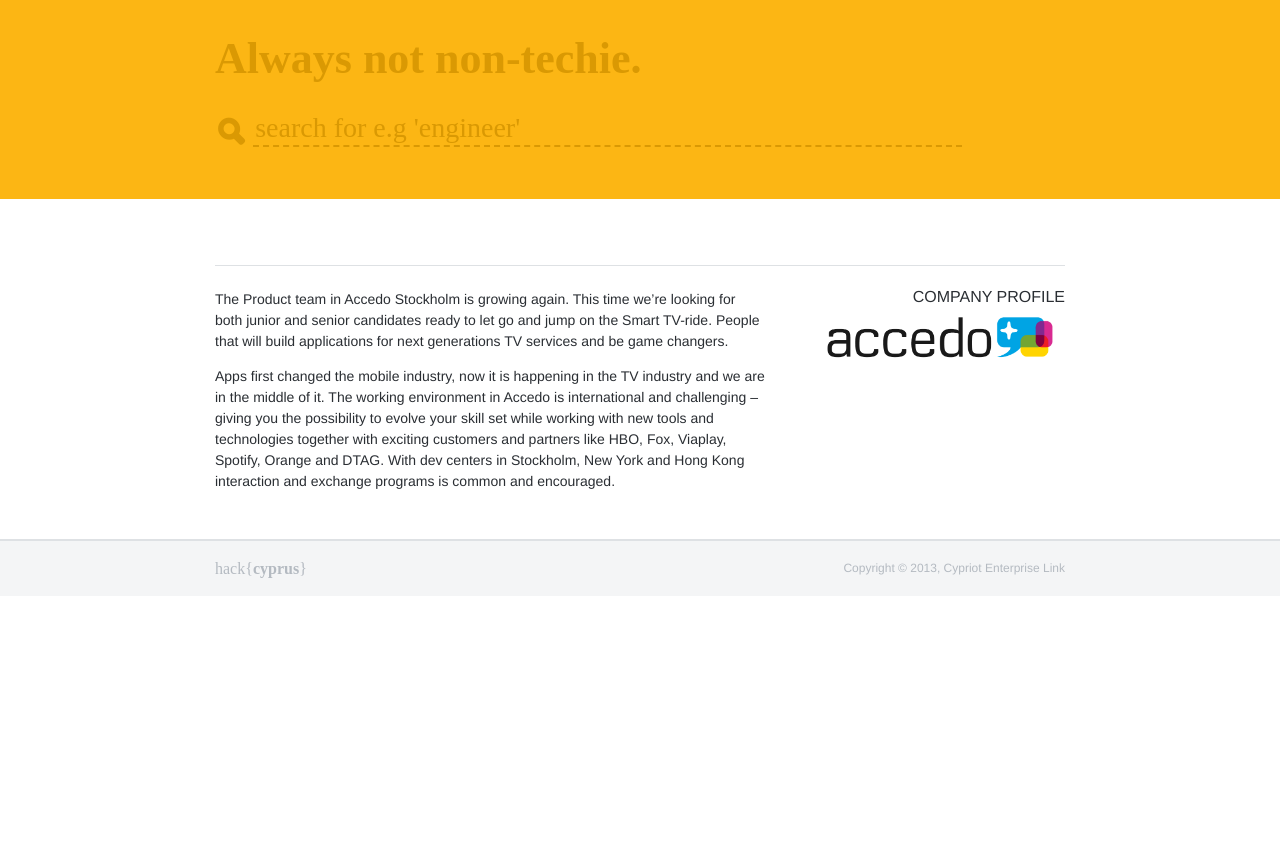
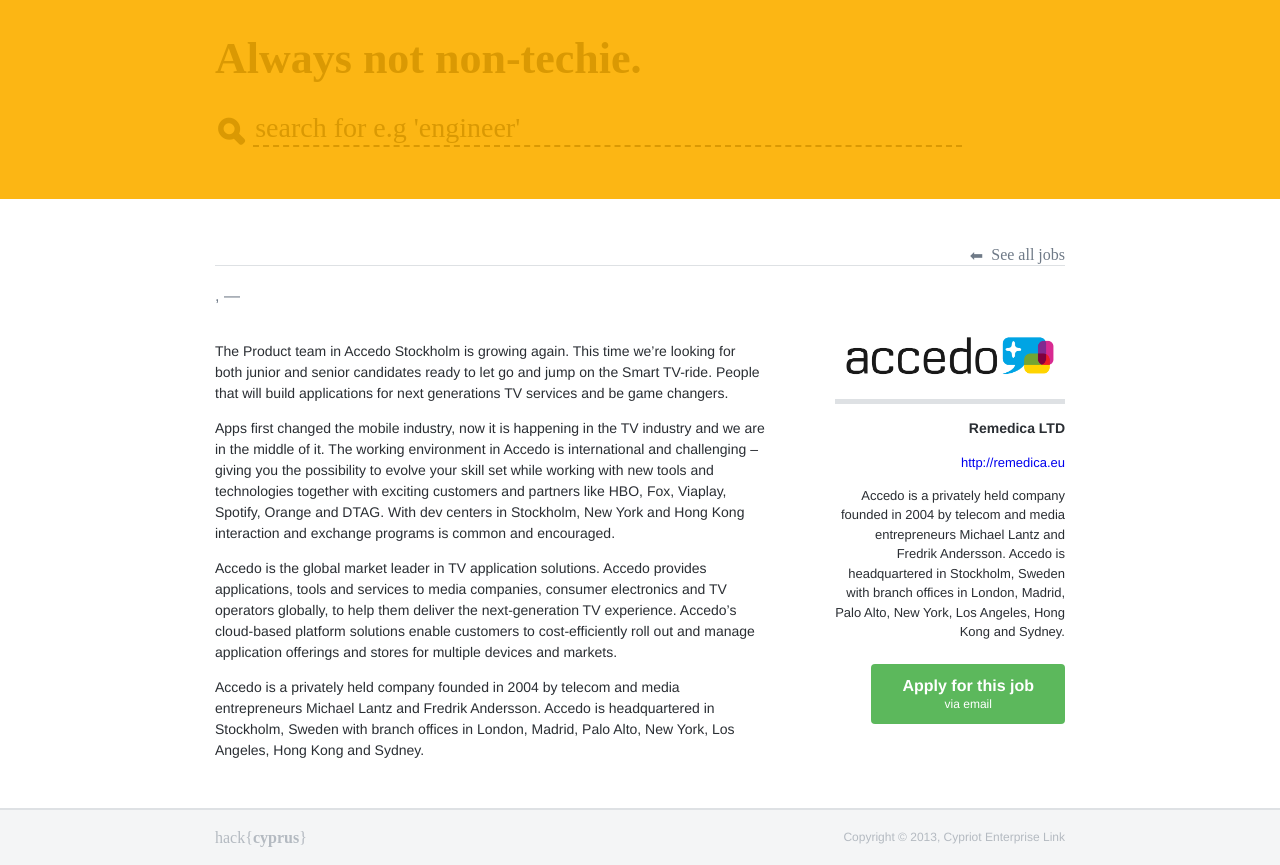
Before and after one commit to hackcyprus/jobber, a Flask app: template jobber/templates/job.html in a window 1280 px wide. Shown: the part 55-920 px from the top of the page. Before the commit the page ends 633 px from the top, so only its background shows below. Run offline with Flask 2, Linux system fonts and the light colour scheme; the template is opened without the code that fills it, so the values that code supplies are empty; parts of the project's set-up code (start-up, migrations or seed data) failed here and were passed over; some libraries are stand-ins or nearby versions.

Commit message:
Prop up the jobs page a bit more

```diff
--- a/jobber/static/less/layout.less
+++ b/jobber/static/less/layout.less
@@ -10,7 +10,6 @@
     font-weight: 500;
     color: @logo-primary;
     text-shadow: 0px 1px 0px darken(@header, 10%);
-    text-decoration: none;
 
     b {
         color: @logo-secondary;
@@ -20,6 +19,24 @@
     span {
         font-weight: 300;
     }
+
+    &:hover {
+        border: none;
+    }
+}
+
+a.btn {
+    display: inline-block;
+    padding: 6px 12px;
+    margin-bottom: 0;
+    font-weight: normal;
+    text-align: center;
+    white-space: nowrap;
+    vertical-align: middle;
+    cursor: pointer;
+    background-image: none;
+    border: 1px solid transparent;
+    border-radius: 4px;
 }
 
 header {
@@ -44,7 +61,6 @@
             font-weight: 700;
             a {
                 color: @offwhite;
-                text-decoration: none;
                 text-shadow: 0px 1px 0px darken(@header, 10%);
             }
         }
--- a/jobber/static/less/page-job.less
+++ b/jobber/static/less/page-job.less
@@ -1,32 +1,80 @@
 #job {
 
     h1 {
-        margin: 0 0 9px 0;
+        margin: 0;
         padding: 0 0 33px 0;
         border-bottom: 1px solid @rule;
+
+        a {
+            float: right;
+            color: @gray;
+            font-size: 0.5em;
+            font-weight: 500;
+            position: relative;
+            top: 13px;
+            span {
+                position: relative;
+                top: 1px;
+            }
+        }
     }
 
     p {
         font-size: 0.875em;
     }
 
-    div.description {
+    div.job-description {
         float: left;
         width: 550px;
     }
 
-    div.company {
+    div.infobox {
         float: left;
-        width: 270px;
-        margin: 13px 0 0 30px;
+        width: 230px;
+        margin-left: 70px;
         text-align: right;
 
-        h4 {
-            text-transform: uppercase;
-            font-weight: 400;
-            margin: 0;
-            padding: 0;
+        div.company-logo {
+            padding-bottom: 12px;
+            margin-bottom: 12px;
+            border-bottom: 5px solid @rule;
+            position: relative;
+        }
+
+        div.company-details {
+            margin-bottom: 22px;
+            p.company-name {
+                font-weight: 800;
+            }
+            p.company-about,  p.company-url {
+                font-size: 0.8125em;
+            }
+        }
+
+        div.apply-btn {
+            a.btn {
+                background-color: #5cb85c;
+                padding: 12px 30px;
+                color: white;
+                font-weight: 700;
+                span {
+                    display: block;
+                    font-size: 0.75em;
+                    font-weight: normal;
+                    position: relative;
+                    margin-top: 2px;
+                }
+                &:hover {
+                    background-color: darken(@green, 5%);
+                }
+            }
         }
     }
 
+    h4 {
+        color: @gray;
+        font-weight: 500;
+    }
+
+
 }
--- a/jobber/static/less/page-search-results.less
+++ b/jobber/static/less/page-search-results.less
@@ -16,7 +16,7 @@
         p {
             margin: 0;
             padding: 0;
-            color: #666;
+            color: @gray;
             font-size: 0.875em;
         }
 
@@ -45,17 +45,13 @@
 
                 a {
                     color: @header;
-                    text-decoration: none;
-                    &:hover {
-                        text-decoration: underline;
-                    }
                 }
             }
 
             span {
                 margin: 0;
                 padding: 0;
-                color: #777;
+                color: @gray;
 
             }
         }
--- a/jobber/static/less/typography.less
+++ b/jobber/static/less/typography.less
@@ -21,3 +21,11 @@
 p {
     line-height: 1.5;
 }
+
+a {
+    text-decoration: none;
+    &:hover {
+        border-bottom-style: dashed;
+        border-bottom-width: 1px;
+    }
+}
--- a/jobber/static/less/vars.less
+++ b/jobber/static/less/vars.less
@@ -6,6 +6,8 @@
 @logo-hover: #44dae3;
 @offwhite: #cfd5dd;
 @rule: lighten(@header, 70%);
+@gray: lighten(@header, 30%);
+@green: #49b63b;
 
 // fonts
 @base-font: "open-sans", "helvetica neue", "helvetica", sans-serif;
--- a/jobber/templates/job.html
+++ b/jobber/templates/job.html
@@ -2,14 +2,37 @@
 
 {% block content %}
   <div id="job" class="clearfix">
-    <h1>{{ job.title }}</h1>
-    <div class="description">
-      <p>The Product team in Accedo Stockholm is growing again. This time we’re looking for both junior and senior candidates ready to let go and jump on the Smart TV-ride. People that will build applications for next generations TV services and be game changers.</p>
-      <p>Apps first changed the mobile industry, now it is happening in the TV industry and we are in the middle of it. The working environment in Accedo is international and challenging – giving you the possibility to evolve your skill set while working with new tools and technologies together with exciting customers and partners like HBO, Fox, Viaplay, Spotify, Orange and DTAG. With dev centers in Stockholm, New York and Hong Kong interaction and exchange programs is common and encouraged.</p>
-    </div>
-    <div class="company">
-      <h4>Company Profile</h4>
-      <img src="/static/test.png" width=250 />
+    <h1>{{ job.title }} <a href="/"><span>&#11013;&nbsp;</span> See all jobs</a></h1>
+    <div class="job-body clearfix">
+      <h4>{{ job.location.city }}, {{ job.location.country }}
+        &mdash;
+        {{ job.human_job_type }}
+      </h4>
+      <div class="job-description">
+        <p>The Product team in Accedo Stockholm is growing again. This time we’re looking for both junior and senior candidates ready to let go and jump on the Smart TV-ride. People that will build applications for next generations TV services and be game changers.</p>
+        <p>Apps first changed the mobile industry, now it is happening in the TV industry and we are in the middle of it. The working environment in Accedo is international and challenging – giving you the possibility to evolve your skill set while working with new tools and technologies together with exciting customers and partners like HBO, Fox, Viaplay, Spotify, Orange and DTAG. With dev centers in Stockholm, New York and Hong Kong interaction and exchange programs is common and encouraged.</p>
+        <p>Accedo is the global market leader in TV application solutions. Accedo provides applications, tools and services to media companies, consumer electronics and TV operators globally, to help them deliver the next-generation TV experience. Accedo’s cloud-based platform solutions enable customers to cost-efficiently roll out and manage application offerings and stores for multiple devices and markets.</p>
+        <p>Accedo is a privately held company founded in 2004 by telecom and media entrepreneurs Michael Lantz and Fredrik Andersson. Accedo is headquartered in Stockholm, Sweden with branch offices in London, Madrid, Palo Alto, New York, Los Angeles, Hong Kong and Sydney.</p>
+      </div>
+      <div class="infobox">
+        <div class="company-logo">
+          <img src="/static/test.png" width=230 />
+        </div>
+        <div class="company-details">
+          <p class="company-name">Remedica LTD</p>
+          <p class="company-url">
+            <a href="http://remedica.eu">http://remedica.eu</a>
+          </p>
+          <p class="company-about">
+            Accedo is a privately held company founded in 2004 by telecom and media entrepreneurs Michael Lantz and Fredrik Andersson. Accedo is headquartered in Stockholm, Sweden with branch offices in London, Madrid, Palo Alto, New York, Los Angeles, Hong Kong and Sydney.
+          <p>
+        </div>
+        <div class="apply-btn">
+          <a href="#" class="btn">
+            Apply for this job<span>via email</span>
+          </a>
+        </div>
+      </div>
     </div>
   </div>
 {% endblock %}
```
Also changed, not shown: jobber/static/css/main.css.
